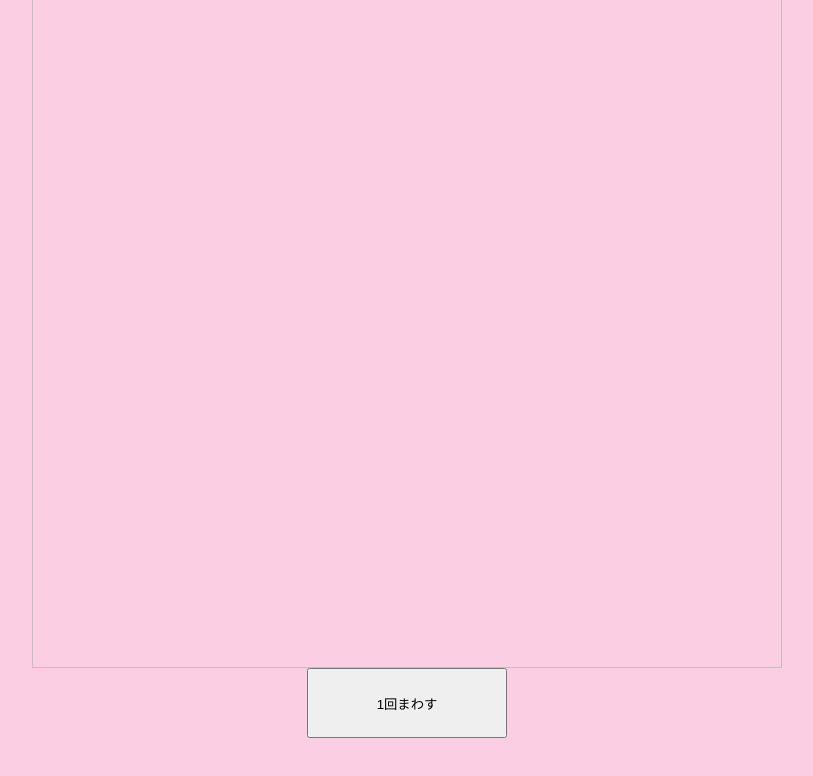
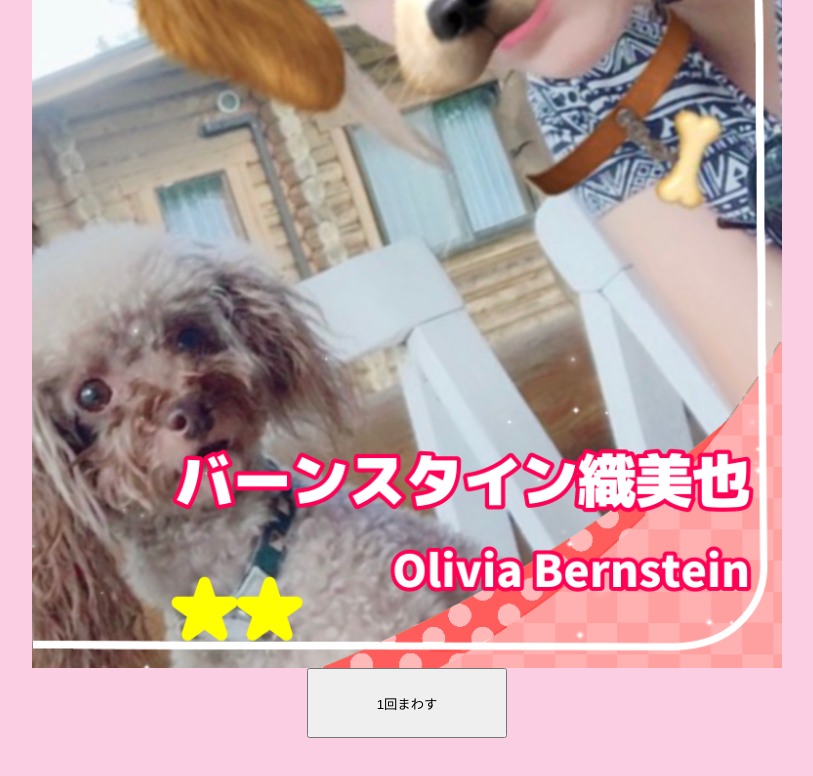
Before and after one commit to zawachan/OLIVIA1, a plain HTML site: page index.html in a window 1280 px wide. Both pictures are taken after a click on the button "1回まわす". Shown: the part 432-1208 px from the top of the page, without its empty margins (233-1046 px from the left). Drawn offline with Linux system fonts and the light colour scheme.

Commit message:
Update index.html

```diff
--- a/index.html
+++ b/index.html
@@ -53,7 +53,7 @@ function getImage(){
 
   //ランダムで画像ファイルを取得して表示する
   var obj = document.getElementById("im1");
-  var rand = Math.floor(Math.random() *);
+  var a = Math.floor(Math.random() * arr.length);
   obj.src = arr[a];
 }
 </script>
```
